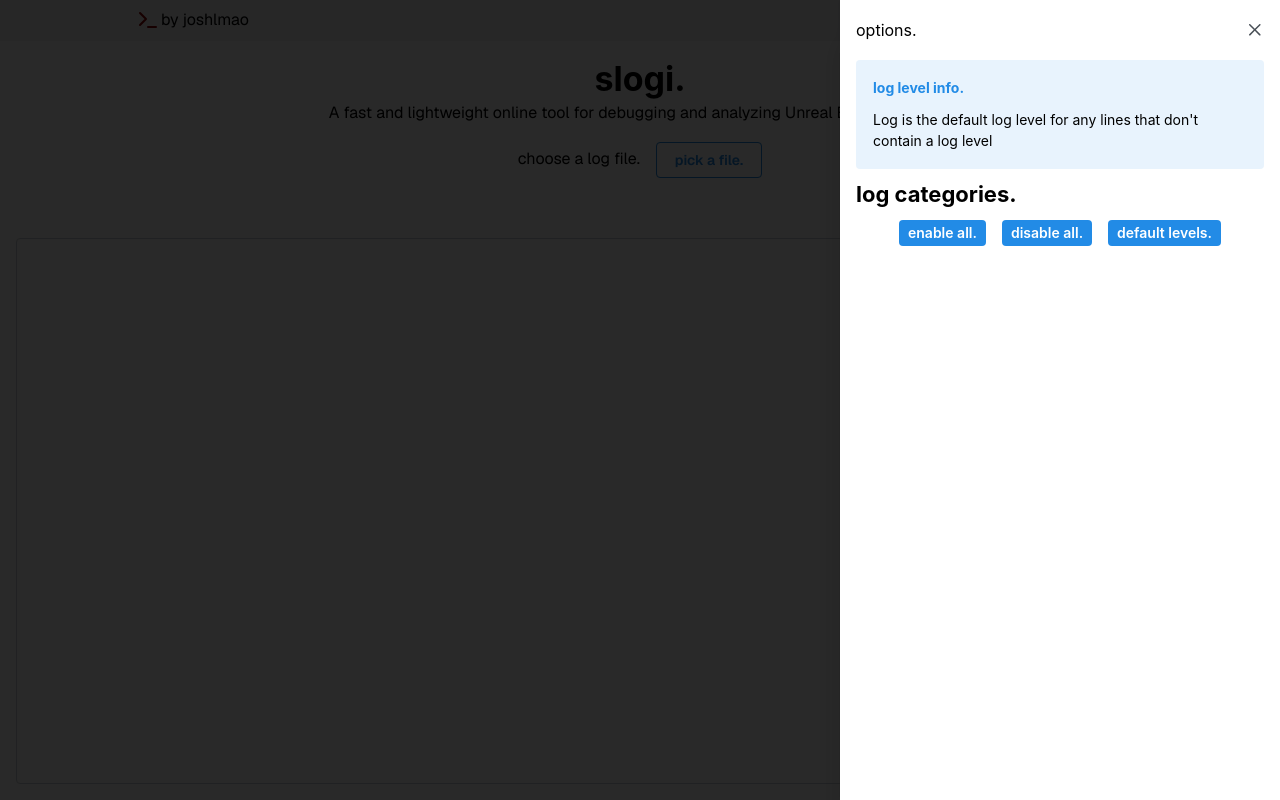
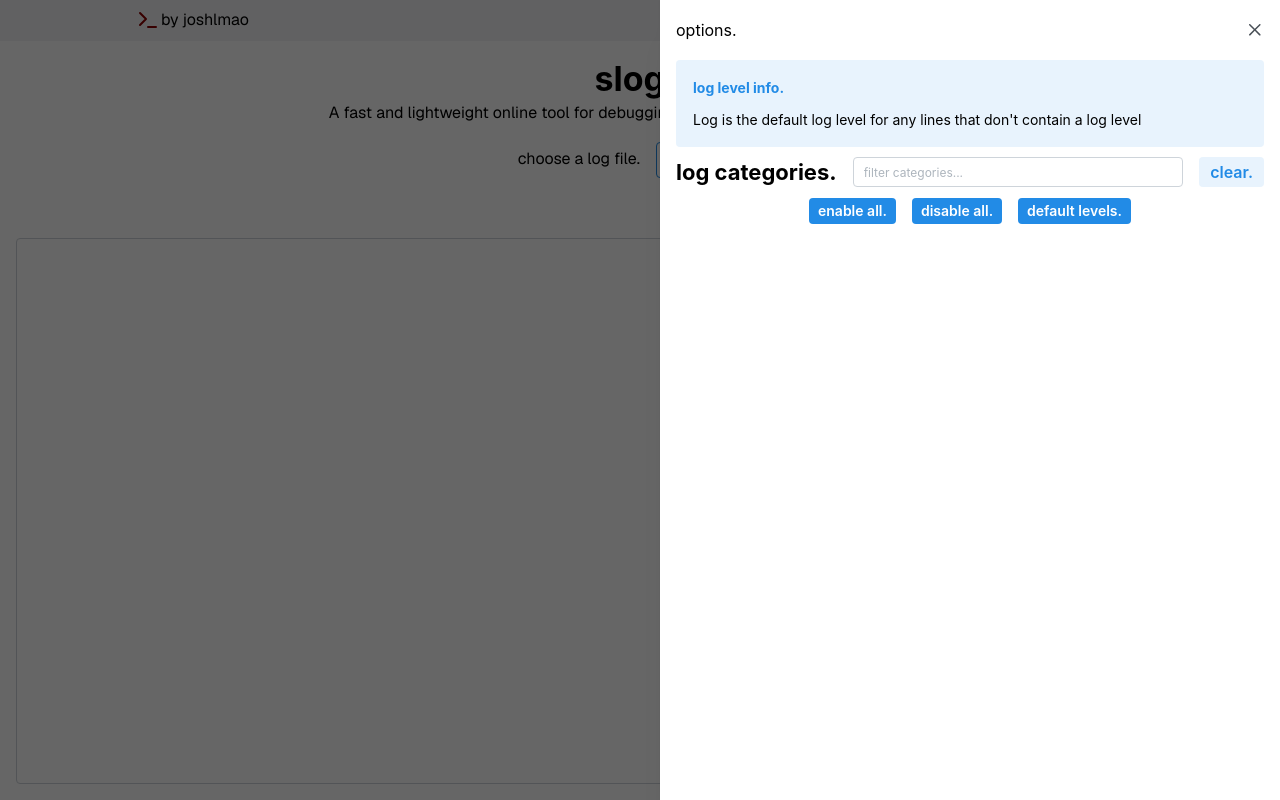
Before and after one commit to JoshLmao/slogi, a Next.js app: page / in a window 1280 px wide. Both pictures are taken after a click on the button "options.". Built offline with nearby package versions, Linux system fonts and the light colour scheme.

Commit message:
able to search and filter through given log categories

```diff
--- a/src/app/components/LogOptionsDrawer.tsx
+++ b/src/app/components/LogOptionsDrawer.tsx
@@ -10,9 +10,11 @@
     Grid,
     Switch,
     Select,
+    TextInput,
+    Divider,
 } from "@mantine/core";
 import { ELogLevel, parseLogLevel } from "../types/logLevel";
-import React from "react";
+import React, { useState } from "react";
 
 interface LogOptionsDrawerProps {
     opened: boolean;
@@ -42,8 +44,24 @@
     handleRevertLevels,
     toggleCategory,
     setCategoryLevel,
-}) => (
-    <Drawer position="right" opened={opened} onClose={onClose} title="options.">
+}) => {
+    const [search, setSearch] = useState("");
+    const filteredCategories =
+        search.trim().length === 0
+            ? Array.from(logCategories.keys())
+            : Array.from(logCategories.keys()).filter((cat) =>
+                  cat.toLowerCase().includes(search.trim().toLowerCase())
+              );
+
+    return (
+        <Drawer
+            position="right"
+            opened={opened}
+            onClose={onClose}
+            title="options."
+            size="lg"
+            overlayProps={{ backgroundOpacity: 0 }}
+        >
             <Flex
                 direction="column"
                 gap="xs"
@@ -54,7 +72,27 @@
                     Log is the default log level for any lines that don&apos;t
                     contain a log level
                 </Alert>
+                <Group align="stretch" className="flex flex-col">
                     <Title order={3}>log categories.</Title>
+                    <Group align="stretch" className="flex-1">
+                        <TextInput
+                            size="xs"
+                            type="text"
+                            value={search}
+                            onChange={(e) => setSearch(e.target.value)}
+                            placeholder="filter categories..."
+                            style={{ flex: 1 }}
+                        />
+                        <Button
+                            size="compact-md"
+                            variant="light"
+                            onClick={() => setSearch("")}
+                            style={{ flex: "none" }}
+                        >
+                            clear.
+                        </Button>
+                    </Group>
+                </Group>
                 <Group justify="center">
                     <Button size="compact-sm" onClick={handleEnableAll}>
                         enable all.
@@ -73,36 +111,52 @@
                     style={{ flex: 1, minHeight: 0 }}
                 >
                     <Stack gap="xs">
-                    {Array.from(logCategories.keys()).map((category) => (
-                        <Grid key={category}>
+                        {filteredCategories.map((category) => (
+                            <div key={category}>
+                                <Grid>
                                     <Grid.Col span={8}>
                                         <Switch
                                             checked={
-                                        categorySettings[category]?.enabled
+                                                categorySettings[category]
+                                                    ?.enabled
                                             }
-                                    onChange={() => toggleCategory(category)}
+                                            onChange={() =>
+                                                toggleCategory(category)
+                                            }
                                             label={
                                                 <span
-                                            style={{ wordBreak: "break-word" }}
+                                                    style={{
+                                                        wordBreak: "break-word",
+                                                    }}
                                                 >
                                                     {category}
                                                 </span>
                                             }
                                         />
+                                        <Divider
+                                            style={{
+                                                marginTop: 9,
+                                                marginLeft: 0,
+                                                marginRight: 0,
+                                                width: "100%",
+                                            }}
+                                        />
                                     </Grid.Col>
                                     <Grid.Col span={4}>
-                                <div className="flex flex-row">
                                         <Select
-                                        data={logLevelsArray.map((level) => ({
+                                            data={logLevelsArray.map(
+                                                (level) => ({
                                                     value: level,
                                                     label: level,
                                                     disabled:
                                                         !categoryLevelPresence[
                                                             category
                                                         ]?.has(level),
-                                        }))}
+                                                })
+                                            )}
                                             value={
-                                            categorySettings[category]?.minLevel
+                                                categorySettings[category]
+                                                    ?.minLevel
                                             }
                                             onChange={(val) =>
                                                 val &&
@@ -112,19 +166,21 @@
                                                 )
                                             }
                                             size="xs"
-                                        style={{ maxWidth: 120 }}
+                                            style={{ minWidth: 120 }}
                                             disabled={
-                                            !categorySettings[category]?.enabled
+                                                !categorySettings[category]
+                                                    ?.enabled
                                             }
                                         />
-                                </div>
                                     </Grid.Col>
                                 </Grid>
+                            </div>
                         ))}
                     </Stack>
                 </ScrollArea>
             </Flex>
         </Drawer>
     );
+};
 
 export default LogOptionsDrawer;
```
Lines whose indentation alone changed are shown as unchanged.
